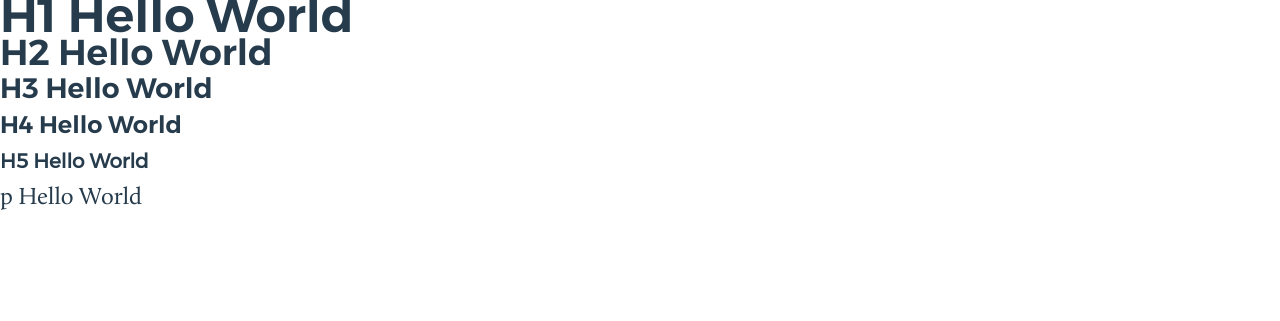
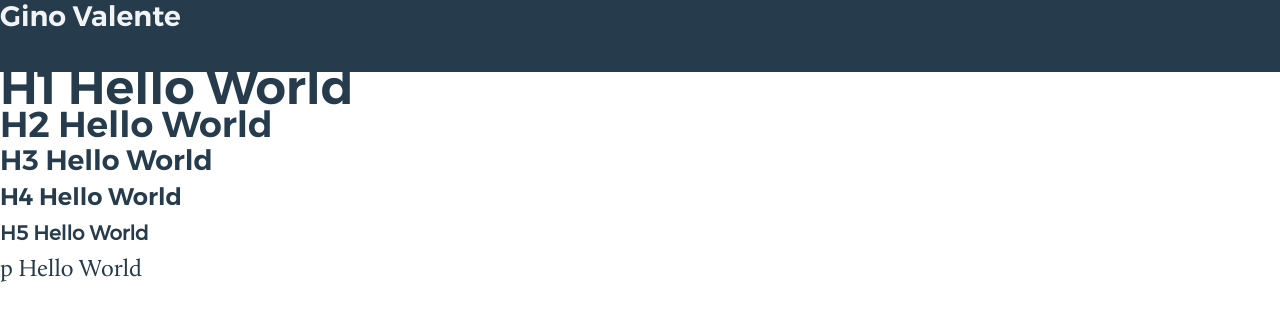
Before and after one commit to gvalente/portfolio, a Jekyll site: the page built from index.md, in a window 1280 px wide. Shown: the top 321 px of the page. Built offline with Jekyll 4.4.1, drawn with Linux system fonts in a browser that asks for light colours.

Commit message:
Stashing changes for header and adding sketch design file

```diff
--- a/_includes/header.html
+++ b/_includes/header.html
@@ -1,3 +1,3 @@
 <header class="site-header">
-
+  <h3 class="title">Gino Valente</h3>
 </header>
--- /dev/null
+++ b/_sass/layout.scss
@@ -0,0 +1,7 @@
+// header
+.site-header {
+  background-color: $color-base;
+  color: $color-trans-white;
+  height: $std-padding * 12;
+  width: 100%;
+}
--- a/assets/main.scss
+++ b/assets/main.scss
@@ -4,10 +4,14 @@
 @import "fonts";
 
 
+// variables
+$std-padding: 6px;
+
 // colors
 $color-base: #263c4d;
 $color-accent1: #31eed7;
 $color-accent2: #ec01ed;
+$color-trans-white: rgba(255,255,255,0.94);
 
 
 // font
@@ -28,11 +32,12 @@ h2 { font: 32px/38px; }
 h3 { font: 24px/28px; }
 h4 { font: 18px/22px; }
 h5 { font: 14px/22px;
-     font-family: 'MontserratRegular';
+     font-family: 'MontserratRegular'; //TODO: Add fallbacks
    }
 
 // Import partials
 @import
   "base",
+  "layout",
   "flex_grid"
 ;
```
Also changed, not shown: 3 other files.
